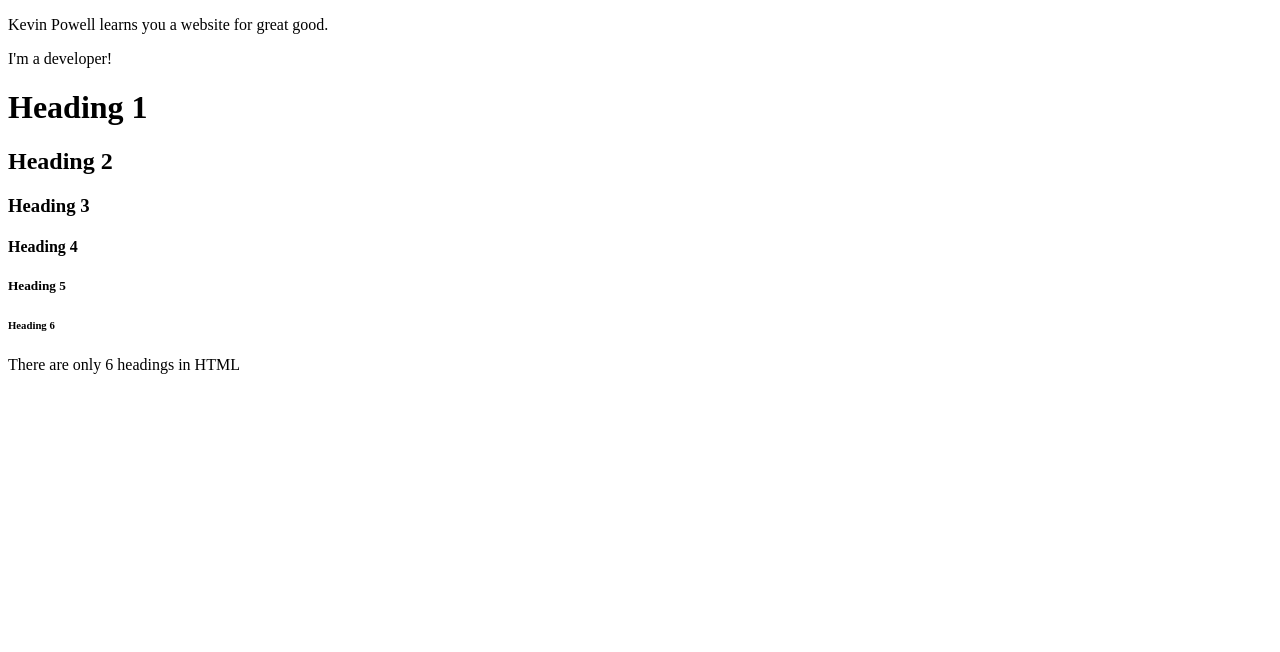
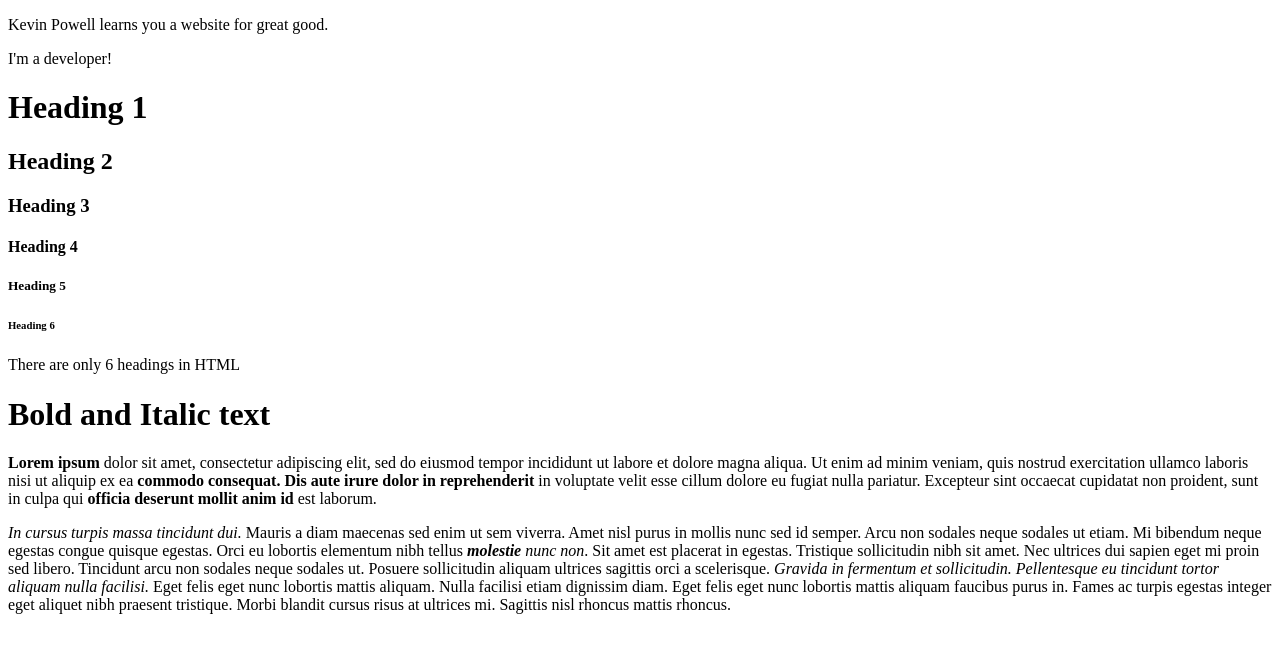
Before and after one commit to israelbyrd/git_test, a plain HTML site: page kevin_powell_first_webpage/index.html in a window 1280 px wide. Drawn offline with Linux system fonts and the light colour scheme.

Commit message:
Kevin Powell part 4 bold and italic text

```diff
--- a/kevin_powell_first_webpage/index.html
+++ b/kevin_powell_first_webpage/index.html
@@ -1,6 +1,6 @@
 <!-- example from Kevin Powell youtube video -->
-<!-- HTML CSS for beginners part 3: paragraphs and headings -->
-<!-- https://www.youtube.com/watch?v=yqcd-XkxZNM&list=PL4-IK0AVhVjM0xE0K2uZRvsM7LkIhsPT-&index=4 -->
+<!-- HTML CSS for beginners part 4: Bold and italic text and HTML comments -->
+<!-- https://www.youtube.com/watch?v=gW6cBZLUk6M&list=PL4-IK0AVhVjM0xE0K2uZRvsM7LkIhsPT-&index=5 -->
 <!DOCTYPE html>
 <html lang="en">
   <head>
@@ -17,5 +17,13 @@
     <h5>Heading 5</h5>
     <h6>Heading 6</h6>
     <p> There are only 6 headings in HTML </p>
+
+    <h1>Bold and Italic text</h1>
+    <!-- <strong> content </strong> to bold the content -->
+    <!-- <b> </b> tags will bold text but lack meta data (e.g. for accessibility). Use strong tags -->
+    <p><strong>Lorem ipsum</strong> dolor sit amet, consectetur adipiscing elit, sed do eiusmod tempor incididunt ut labore et dolore magna aliqua. Ut enim ad minim veniam, quis nostrud exercitation ullamco laboris nisi ut aliquip ex ea <strong> commodo consequat. Dis aute irure dolor in reprehenderit</strong> in voluptate velit esse cillum dolore eu fugiat nulla pariatur. Excepteur sint occaecat cupidatat non proident, sunt in culpa qui <strong>officia deserunt mollit anim id</strong> est laborum.</p>
+    <!-- <em> content </em> to italicize content. Nest tags to bold AND italicize -->
+    <!-- <i> </i> will italicize but lacks meta data (e.g. for accessibility). Use em tags -->
+    <p><em>In cursus turpis massa tincidunt dui.</em> Mauris a diam maecenas sed enim ut sem viverra. Amet nisl purus in mollis nunc sed id semper. Arcu non sodales neque sodales ut etiam. Mi bibendum neque egestas congue quisque egestas. Orci eu lobortis elementum nibh tellus <em><strong>molestie</strong> nunc non</em>. Sit amet est placerat in egestas. Tristique sollicitudin nibh sit amet. Nec ultrices dui sapien eget mi proin sed libero. Tincidunt arcu non sodales neque sodales ut. Posuere sollicitudin aliquam ultrices sagittis orci a scelerisque. <em>Gravida in fermentum et sollicitudin. Pellentesque eu tincidunt tortor aliquam nulla facilisi.</em> Eget felis eget nunc lobortis mattis aliquam. Nulla facilisi etiam dignissim diam. Eget felis eget nunc lobortis mattis aliquam faucibus purus in. Fames ac turpis egestas integer eget aliquet nibh praesent tristique. Morbi blandit cursus risus at ultrices mi. Sagittis nisl rhoncus mattis rhoncus.</p>
   </body>
 </html>
```
